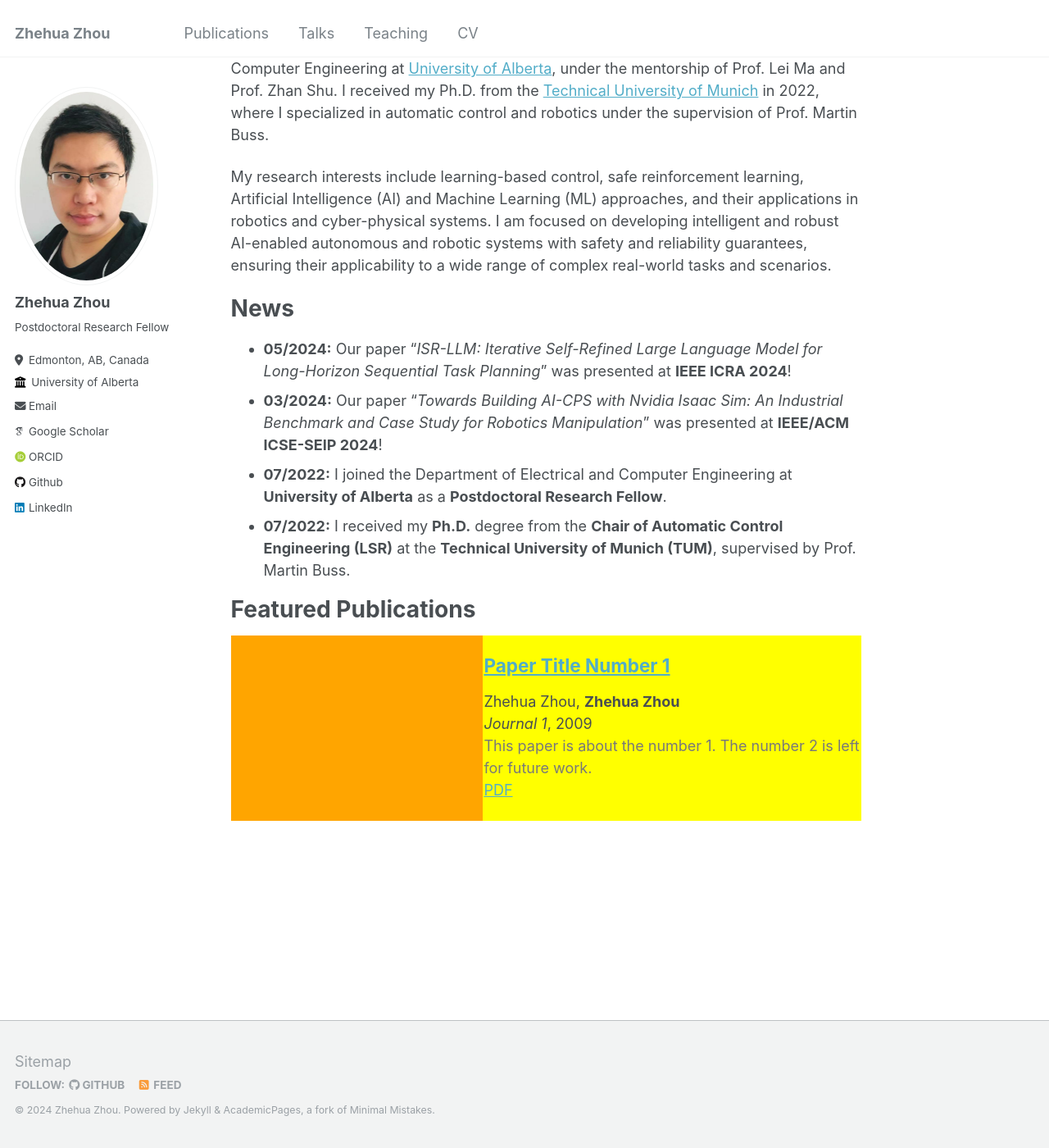
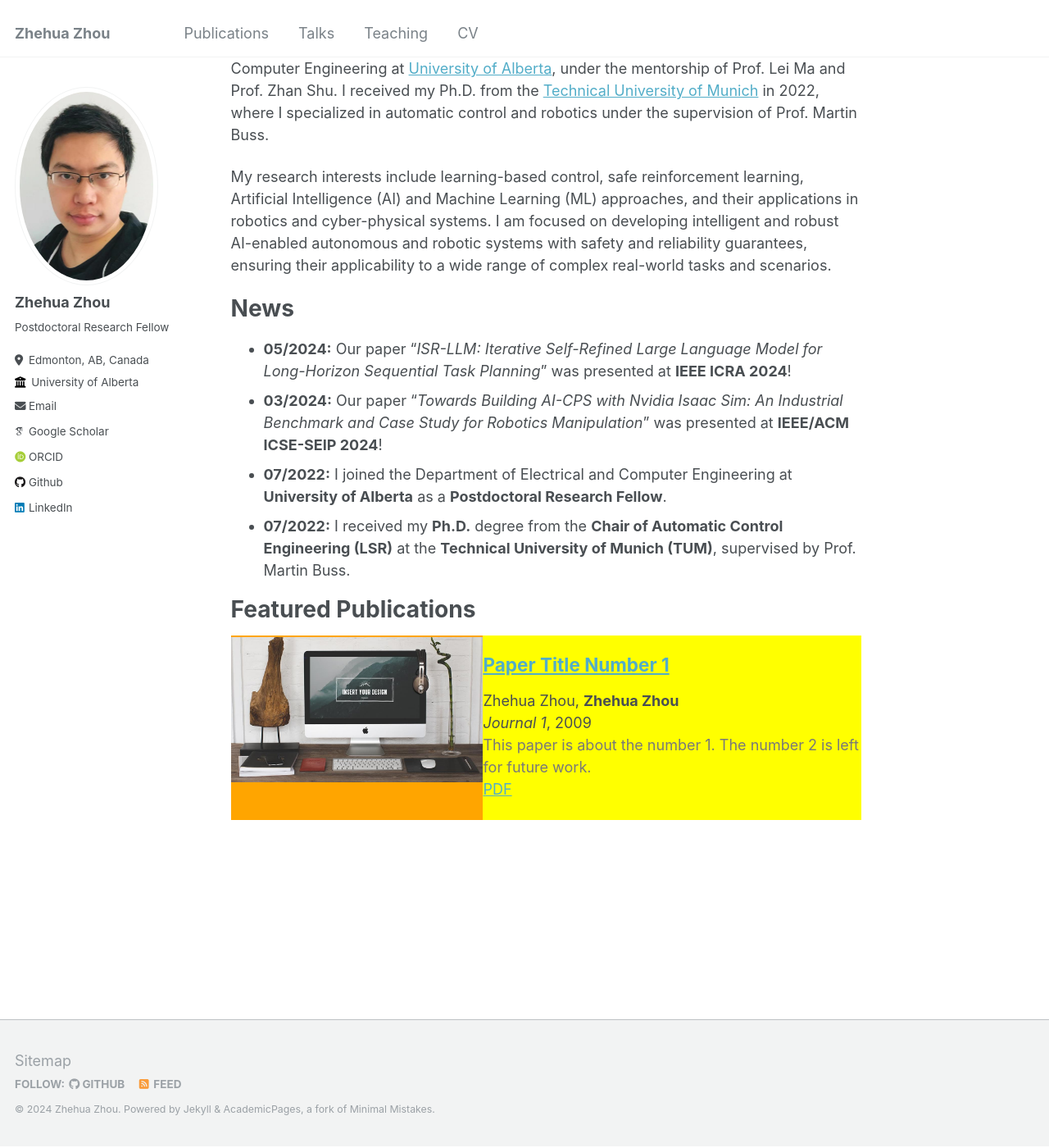
Before and after one commit to zhehuazhou/zhehuazhou.github.io, a Jekyll site: the page built from _pages/about.md, in a window 1280 px wide and 1400 px high, scrolled down 105 px. Shown: the whole window at 82% size. Built offline with Jekyll 4.4.1, drawn with Linux system fonts in a browser that asks for light colours; some web fonts are replaced.

Commit message:
initial update

```diff
--- a/_includes/archive-single_double.html
+++ b/_includes/archive-single_double.html
@@ -48,14 +48,14 @@
 }
 .col-left {
   display: table-cell;
-  padding: 1px;
+  padding: 0.1px;
   width: 40%;
   vertical-align:top;
   margin-top:0px;
 }
 .col-right {
   display: table-cell;
-  padding: 1px;
+  padding: 0.1px;
   width: 60%;
   vertical-align:top;
   margin-top:0px;
@@ -79,7 +79,7 @@
     <div class="col-container">
     <div class="col-left" style="background:orange">
       {% if post.teaser %}
-        <!-- <img src= "{{ post.teaser }}" style="margin: 2px 0px 0px 0px;"> -->
+        <img src= "{{ post.teaser }}" style="margin: 2px 0px 0px 0px;">
       {% endif %}
     </div>
 
```
